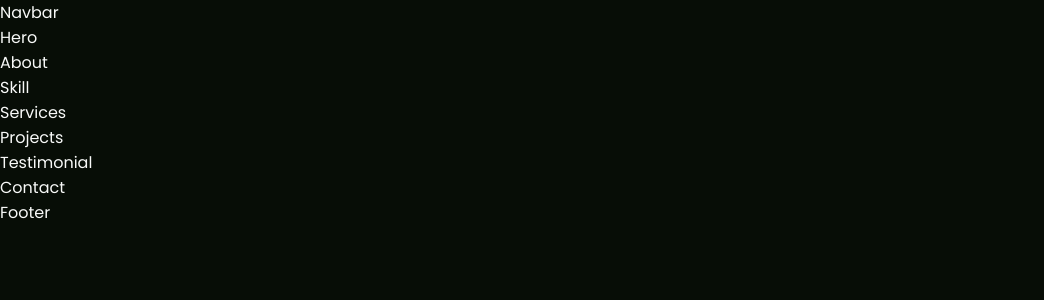
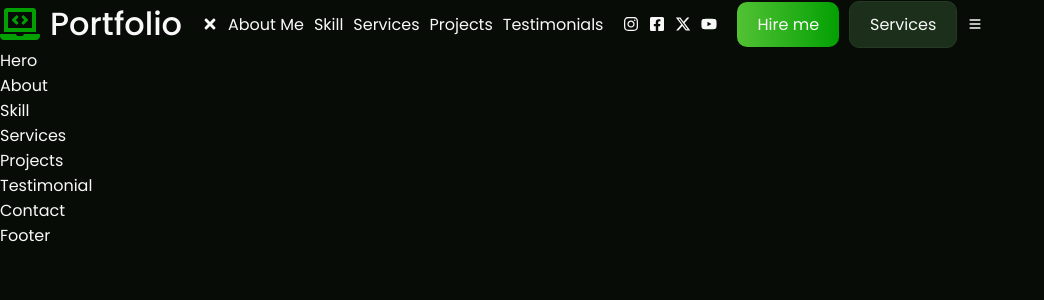
Before and after one commit to Jossyboydgenius/Developer-portfolio, a React (Vite) app: page / in a window 1280 px wide. Shown: the top 300 px of the page, without its empty margins (0-1044 px from the left). Built offline with nearby package versions, Linux system fonts and the light colour scheme.

Commit message:
feat: Add responsive navbar with sidebar menu

```diff
--- a/src/Components/Navbar/index.jsx
+++ b/src/Components/Navbar/index.jsx
@@ -1,11 +1,53 @@
-import React from 'react'
+import React, { useState } from 'react'
 import "./Navbar.css"
+import { tabs } from "../../sources"
+import { Link } from 'react-scroll'
+import Logo from '../../Commons/Logo'
+import { HiMenu } from 'react-icons/hi'
+import { FaTimes } from 'react-icons/fa'
+import SocialHandles from '../../Commons/SocialHandles'
 
 const Navbar = () => {
+  const [openSidebar, setOpenSidebar] = useState(false);
   return (
-    <div>
-      Navbar
-    </div>
+    <navbar className="navbar flex">
+      {openSidebar ? <div className="overlay" onClick={() => setOpenSidebar(!openSidebar)}/>:""}
+      <Logo/>
+      <div className={`box flex-center tabs-group sidebar ${openSidebar ? 'visible':''}`}>
+        <div
+        className="flex-center icon-wrapper cancel-btn"
+        onClick={() => setOpenSidebar(!openSidebar)}
+        >
+          <FaTimes/>
+          </div>
+        {
+          tabs.map ((tab, index) => (
+            <Link
+            to = {tab.id}
+            smooth = {true}
+            spy = {true}
+            className='tab'
+            activeClass='active'
+            onClick={() => setOpenSidebar(false)}
+            key={index}
+            >
+            {tab.name}
+            </Link>
+          ))
+        }
+      </div>
+      <SocialHandles/>
+      <div className="box flex-center buttons">
+        <Link to='contact' smooth={true} className='btn primary contact-btn'>Hire me</Link>
+        <Link to='services' smooth={true} className='btn services-btn'>Services</Link>
+        <div
+        className="flex-center icon-wrapper menu-btn"
+        onClick={() => setOpenSidebar(!openSidebar)}
+        >
+          <HiMenu/>
+          </div>
+      </div>
+    </navbar>
   )
 }
 
```
